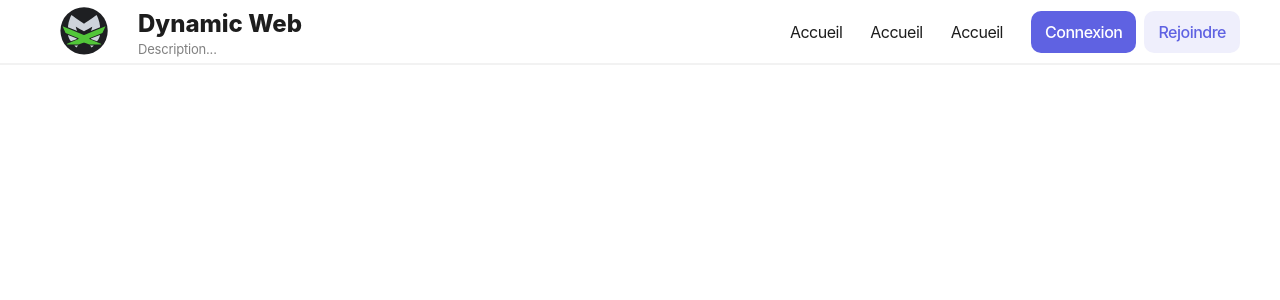
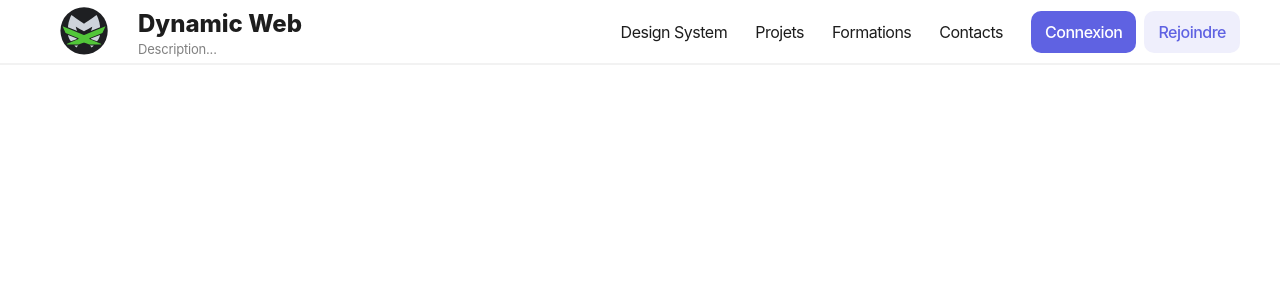
Before and after one commit to RomainDoyen/front-end-dynamic-web, a Next.js app: page / in a window 1280 px wide. Shown: the top 300 px of the page. Built offline with nearby package versions, Linux system fonts and the light colour scheme.

Commit message:
refactor: Using the Link component for links

```diff
--- a/src/ui/components/navigation/navigation.tsx
+++ b/src/ui/components/navigation/navigation.tsx
@@ -2,11 +2,13 @@ import Container from "../container/container"
 import Logo from "../../design-system/logo/logo"
 import Typography from "@/ui/design-system/typography/typography"
 import Button from "@/ui/design-system/button/button"
+import Link from "next/link"
 
 export default function navigation() {
   return (
     <div className="border-b-2 border-gray-400">
       <Container className="flex items-center justify-between py-1.5 gap-7">
+        <Link href="/">
           <div className="flex items-center gap-2.5">
             <Logo size="medium" />
             <div className="flex flex-col">
@@ -18,11 +20,13 @@ export default function navigation() {
               </Typography>
             </div>
           </div>
+        </Link>
         <div className="flex items-center gap-7">
           <Typography component="div" variant="caption3" className="flex items-center gap-7">
-            <span>Accueil</span>
-            <span>Accueil</span>
-            <span>Accueil</span>
+            <Link href="/design-system">Design System</Link>
+            <Link href="/projets">Projets</Link>
+            <Link href="/formations">Formations</Link>
+            <Link href="/contacts">Contacts</Link>
           </Typography>
           <div className="flex items-center gap-2">
             <Button variant="accent" size="small">
```
Lines whose indentation alone changed are shown as unchanged.
